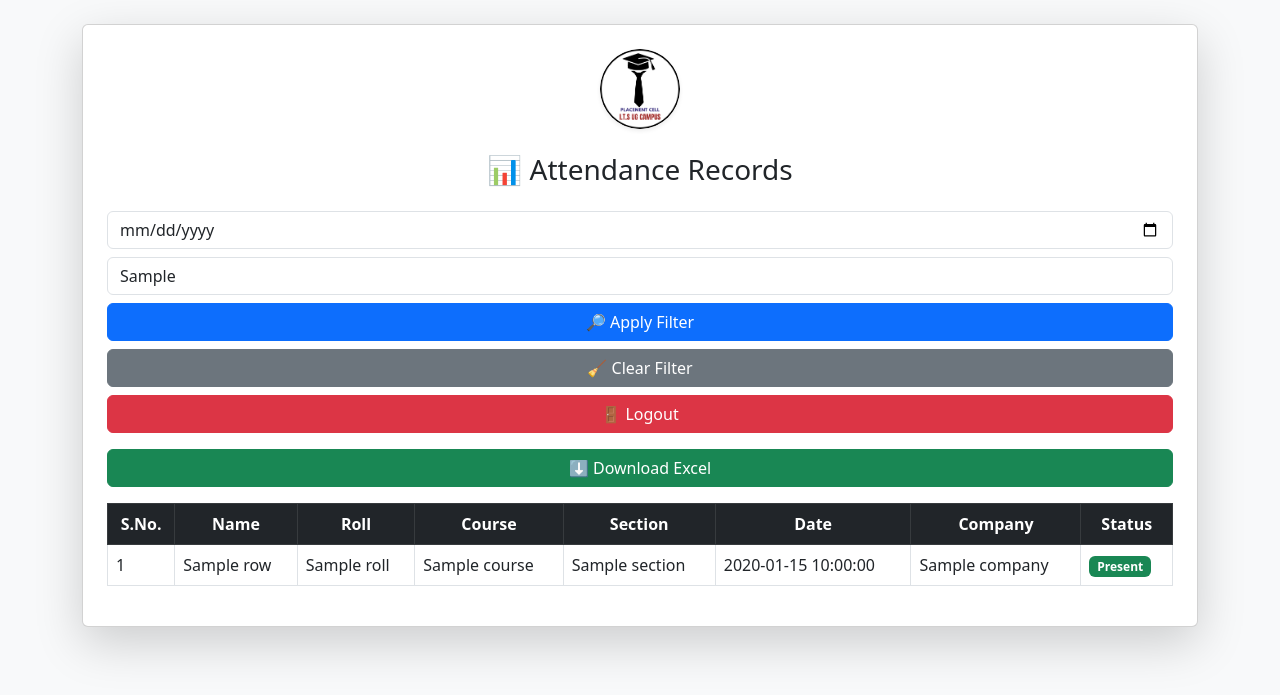
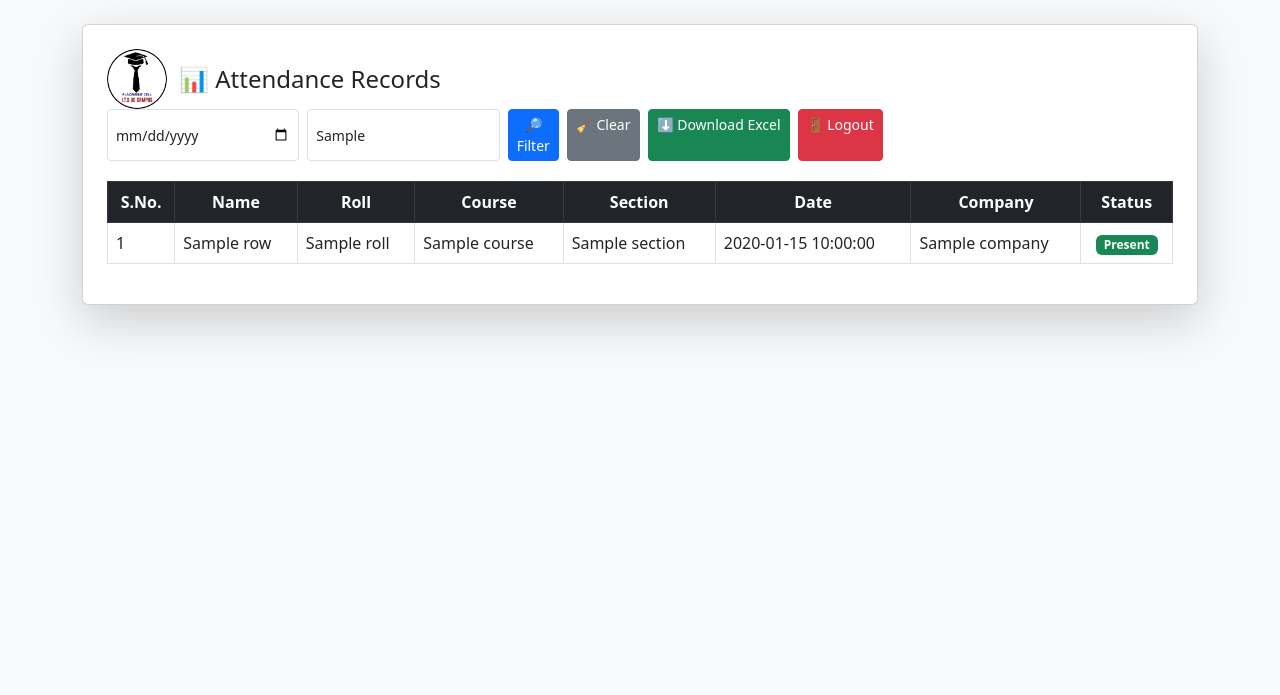
Before and after one commit to abhijha30/placement-attendance, a Flask app: template templates/records.html in a window 1280 px wide. Shown: the top 695 px of the page. Run offline with Flask 3, Linux system fonts and the light colour scheme; the template is opened without the code that fills it: most values are stand-ins (such as "Sample title", 1, 10 or a date in 2020).

Commit message:
Update records.html

```diff
--- a/templates/records.html
+++ b/templates/records.html
@@ -5,44 +5,58 @@
   <meta name="viewport" content="width=device-width, initial-scale=1">
   <title>Admin - Attendance Records</title>
   <link href="https://cdn.jsdelivr.net/npm/bootstrap@5.3.0/dist/css/bootstrap.min.css" rel="stylesheet">
+  <style>
+    .header-bar {
+      display: flex;
+      justify-content: space-between;
+      align-items: center;
+      flex-wrap: wrap;
+      margin-bottom: 20px;
+    }
+    .header-left {
+      display: flex;
+      align-items: center;
+      gap: 12px;
+    }
+    .header-left img {
+      width: 60px;
+      height: 60px;
+      border-radius: 50%;
+      object-fit: cover;
+    }
+    .header-right {
+      display: flex;
+      flex-wrap: wrap;
+      gap: 8px;
+      justify-content: flex-end;
+    }
+  </style>
 </head>
 <body class="bg-light">
 
   <div class="container py-4">
     <div class="card shadow-lg p-4">
 
-      <!-- Placement Logo -->
-      <div class="text-center mb-3">
-        <img src="{{ url_for('static', filename='placement_logo.png') }}"
-             alt="Placement Logo"
-             class="rounded-circle shadow-sm mb-2"
-             style="width: 80px; height: 80px; object-fit: cover;">
-      </div>
+      <!-- Header Section -->
+      <div class="header-bar">
+        <!-- Logo + Title -->
+        <div class="header-left">
+          <img src="{{ url_for('static', filename='placement_logo.png') }}" alt="Placement Logo">
+          <h4 class="mb-0">📊 Attendance Records</h4>
+        </div>
 
-      <h3 class="text-center mb-4">📊 Attendance Records</h3>
+        <!-- Action Buttons -->
+        <div class="header-right">
+          <form method="GET" action="/records" class="d-flex">
+            <input type="date" name="filter_date" class="form-control form-control-sm me-2" value="{{ selected_date }}">
+            <input type="text" name="filter_company" class="form-control form-control-sm me-2" placeholder="Company" value="{{ selected_company }}">
+            <button type="submit" class="btn btn-primary btn-sm">🔎 Filter</button>
+          </form>
 
-      <!-- Filter Form (Date + Company) -->
-      <form method="GET" action="/records" class="mb-3">
-        <div class="mb-2">
-          <input type="date" name="filter_date" class="form-control" value="{{ selected_date }}">
+          <a href="/records" class="btn btn-secondary btn-sm">🧹 Clear</a>
+          <a href="/download" class="btn btn-success btn-sm">⬇ Download Excel</a>
+          <a href="/logout" class="btn btn-danger btn-sm">🚪 Logout</a>
         </div>
-        <div class="mb-2">
-          <input type="text" name="filter_company" class="form-control" placeholder="Company name" value="{{ selected_company }}">
-        </div>
-        <div class="d-flex flex-column gap-2">
-          <button type="submit" class="btn btn-primary w-100">🔎 Apply Filter</button>
-          <a href="/records" class="btn btn-secondary w-100">🧹 Clear Filter</a>
-          <a href="/logout" class="btn btn-danger w-100">🚪 Logout</a>
-        </div>
-      </form>
-
-      <!-- Download Excel -->
-      <div class="mb-3">
-        <form method="GET" action="/download" class="d-flex flex-column">
-          <input type="hidden" name="filter_date" value="{{ selected_date }}">
-          <input type="hidden" name="filter_company" value="{{ selected_company }}">
-          <button type="submit" class="btn btn-success w-100">⬇ Download Excel</button>
-        </form>
       </div>
 
       <!-- Records Table -->
@@ -70,7 +84,7 @@
                 <td>{{ row["section"] }}</td>
                 <td>{{ row["date"] }}</td>
                 <td>{{ row["company"] }}</td>
-                <td>
+                <td class="text-center">
                   {% if row["status"] == "Present" %}
                     <span class="badge bg-success">Present</span>
                   {% else %}
@@ -82,6 +96,7 @@
           </tbody>
         </table>
       </div>
+
     </div>
   </div>
 
```
